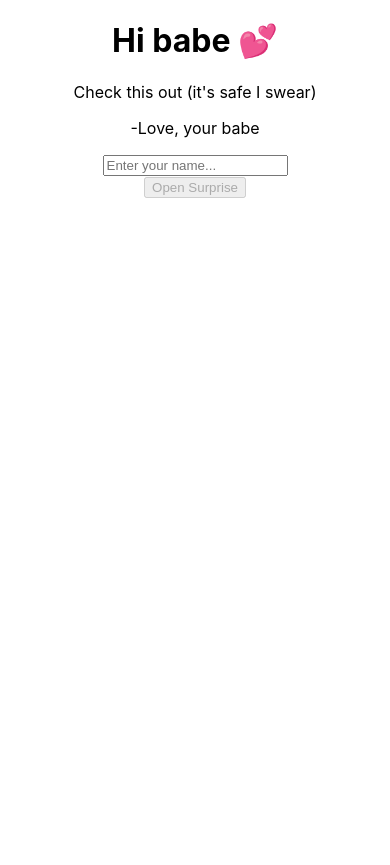
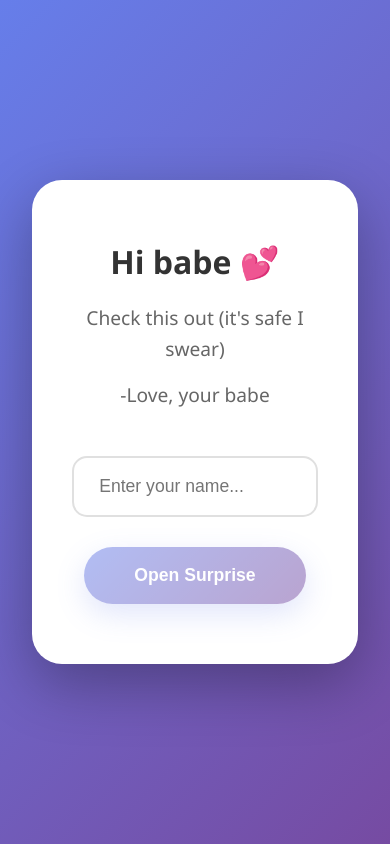
Before and after one commit to APXs-01/valentine, a React (Create React App) app in the folder client/: page / in a window 390 px wide. After the commit the page ends 844 px from the top, so only its background shows below. Built offline with nearby package versions, Linux system fonts and the light colour scheme.

Commit message:
update App.css

```diff
--- a/client/src/App.css
+++ b/client/src/App.css
@@ -1,38 +1,379 @@
+* {
+  margin: 0;
+  padding: 0;
+  box-sizing: border-box;
+}
+
+body {
+  font-family: 'Segoe UI', Tahoma, Geneva, Verdana, sans-serif;
+  background: linear-gradient(135deg, #667eea 0%, #764ba2 100%);
+  min-height: 100vh;
+  display: flex;
+  justify-content: center;
+  align-items: center;
+  overflow-x: hidden;
+}
+
 .App {
+  width: 100%;
+  min-height: 100vh;
+  display: flex;
+  justify-content: center;
+  align-items: center;
+}
+
+.container {
+  text-align: center;
+  max-width: 600px;
+  width: 90%;
+}
+
+.screen {
+  animation: fadeIn 0.8s ease-in-out;
+}
+
+@keyframes fadeIn {
+  from {
+    opacity: 0;
+    transform: scale(0.9);
+  }
+  to {
+    opacity: 1;
+    transform: scale(1);
+  }
+}
+
+/* Welcome Screen */
+.welcome-screen {
+  background: white;
+  padding: 60px 40px;
+  border-radius: 30px;
+  box-shadow: 0 20px 60px rgba(0, 0, 0, 0.3);
+}
+
+.welcome-screen h1 {
+  font-size: 2.5em;
+  margin-bottom: 20px;
+  color: #333;
+}
+
+.welcome-screen p {
+  font-size: 1.2em;
+  margin-bottom: 15px;
+  color: #666;
+  line-height: 1.6;
+}
+
+.name-input {
+  width: 100%;
+  max-width: 400px;
+  padding: 18px 25px;
+  font-size: 1.1em;
+  border: 2px solid #e0e0e0;
+  border-radius: 15px;
+  margin: 30px auto 20px;
+  outline: none;
+  transition: all 0.3s;
+}
+
+.name-input:focus {
+  border-color: #667eea;
+  box-shadow: 0 0 0 3px rgba(102, 126, 234, 0.1);
+}
+
+.surprise-btn {
+  display: inline-block;
+  padding: 18px 50px;
+  background: linear-gradient(135deg, #667eea 0%, #764ba2 100%);
+  color: white;
+  border: none;
+  border-radius: 50px;
+  font-size: 1.1em;
+  font-weight: bold;
+  cursor: pointer;
+  transition: all 0.3s;
+  box-shadow: 0 10px 30px rgba(102, 126, 234, 0.4);
+  margin-top: 10px;
+}
+
+.surprise-btn:hover:not(:disabled) {
+  transform: translateY(-3px);
+  box-shadow: 0 15px 40px rgba(102, 126, 234, 0.6);
+}
+
+.surprise-btn:disabled {
+  opacity: 0.5;
+  cursor: not-allowed;
+}
+
+/* Question Screens */
+.question-screen {
+  background: white;
+  padding: 50px 40px;
+  border-radius: 30px;
+  box-shadow: 0 20px 60px rgba(0, 0, 0, 0.3);
+  min-height: 600px;
+}
+
+.emoji-box {
+  width: 280px;
+  height: 280px;
+  margin: 0 auto 40px;
+  background: #f0f0f0;
+  border-radius: 20px;
+  display: flex;
+  align-items: center;
+  justify-content: center;
+  font-size: 120px;
+  animation: bounce 2s infinite;
+}
+
+@keyframes bounce {
+  0%, 100% { transform: translateY(0); }
+  50% { transform: translateY(-15px); }
+}
+
+.question-text {
+  font-size: 1.8em;
+  margin-bottom: 20px;
+  color: #333;
+  font-weight: 500;
+}
+
+.warning-text {
+  color: #e74c3c;
+  font-size: 1.2em;
+  margin-bottom: 30px;
+  font-weight: 600;
+}
+
+.button-container {
+  display: flex;
+  gap: 20px;
+  justify-content: center;
+  align-items: center;
+  flex-wrap: wrap;
+  margin-top: 30px;
+  position: relative;
+  min-height: 80px;
+}
+
+.answer-btn {
+  padding: 22px 70px;
+  font-size: 1.8em;
+  background: linear-gradient(135deg, #ff6b6b 0%, #ff5252 100%);
+  color: white;
+  border: none;
+  border-radius: 15px;
+  cursor: pointer;
+  transition: all 0.3s;
+  font-weight: bold;
+  box-shadow: 0 8px 25px rgba(255, 107, 107, 0.4);
+}
+
+.answer-btn:hover {
+  transform: translateY(-3px);
+  box-shadow: 0 12px 35px rgba(255, 107, 107, 0.6);
+}
+
+.no-btn {
+  padding: 22px 70px;
+  font-size: 1.8em;
+  background: #e8eef3;
+  color: #2d3436;
+  border: none;
+  border-radius: 15px;
+  cursor: pointer;
+  transition: transform 0.3s ease;
+  font-weight: 600;
+  box-shadow: 0 5px 15px rgba(0, 0, 0, 0.1);
+  position: relative;
+}
+
+.no-btn:hover {
+  background: #dfe6e9;
+}
+
+/* Celebration Screen */
+.celebration-screen {
+  background: white;
+  padding: 60px 40px;
+  border-radius: 30px;
+  box-shadow: 0 20px 60px rgba(0, 0, 0, 0.3);
+  position: relative;
+  overflow: hidden;
+}
+
+.celebration-screen h1 {
+  font-size: 4em;
+  color: #ff4757;
+  margin-bottom: 20px;
+  animation: celebrateText 1s ease-in-out;
+}
+
+@keyframes celebrateText {
+  0% { transform: scale(0); }
+  50% { transform: scale(1.2); }
+  100% { transform: scale(1); }
+}
+
+.firework {
+  font-size: 3em;
+  animation: fireworkExplosion 1s ease-out;
+}
+
+@keyframes fireworkExplosion {
+  0% {
+    transform: scale(0);
+    opacity: 1;
+  }
+  100% {
+    transform: scale(2);
+    opacity: 0;
+  }
+}
+
+.subtitle {
+  font-size: 1.3em;
+  color: #666;
+  margin-top: 10px;
+}
+
+/* Confetti */
+.confetti {
+  position: fixed;
+  width: 10px;
+  height: 10px;
+  position: absolute;
+  animation: confettiFall 3s linear infinite;
+}
+
+@keyframes confettiFall {
+  to {
+    transform: translateY(100vh) rotate(360deg);
+  }
+}
+
+/* Floating Hearts */
+.floating-hearts {
+  position: fixed;
+  font-size: 2em;
+  animation: floatUp 4s linear infinite;
+  opacity: 0.8;
+}
+
+@keyframes floatUp {
+  0% {
+    transform: translateY(0) rotate(0deg);
+    opacity: 1;
+  }
+  100% {
+    transform: translateY(-100vh) rotate(360deg);
+    opacity: 0;
+  }
+}
+
+/* Admin Dashboard */
+.admin-dashboard {
+  background: white;
+  padding: 40px;
+  border-radius: 20px;
+  max-width: 1200px;
+  width: 95%;
+  max-height: 90vh;
+  overflow-y: auto;
+}
+
+.admin-header {
+  display: flex;
+  justify-content: space-between;
+  align-items: center;
+  margin-bottom: 30px;
+}
+
+.close-btn {
+  padding: 10px 20px;
+  background: #e74c3c;
+  color: white;
+  border: none;
+  border-radius: 8px;
+  cursor: pointer;
+  font-weight: bold;
+}
+
+.stats-grid {
+  display: grid;
+  grid-template-columns: repeat(auto-fit, minmax(200px, 1fr));
+  gap: 20px;
+  margin-bottom: 30px;
+}
+
+.stat-card {
+  background: linear-gradient(135deg, #667eea 0%, #764ba2 100%);
+  color: white;
+  padding: 25px;
+  border-radius: 15px;
   text-align: center;
 }
 
-.App-logo {
-  height: 40vmin;
-  pointer-events: none;
+.stat-card h3 {
+  font-size: 2.5em;
+  margin-bottom: 10px;
 }
 
-@media (prefers-reduced-motion: no-preference) {
-  .App-logo {
-    animation: App-logo-spin infinite 20s linear;
+.stat-card p {
+  font-size: 1.1em;
+  opacity: 0.9;
+}
+
+.responses-table {
+  width: 100%;
+  border-collapse: collapse;
+  margin-top: 20px;
+}
+
+.responses-table th,
+.responses-table td {
+  padding: 15px;
+  text-align: left;
+  border-bottom: 1px solid #e0e0e0;
+}
+
+.responses-table th {
+  background: #f8f9fa;
+  font-weight: 600;
+}
+
+.responses-table tr:hover {
+  background: #f8f9fa;
+}
+
+/* Responsive */
+@media (max-width: 600px) {
+  .welcome-screen h1 {
+    font-size: 2em;
+  }
+
+  .emoji-box {
+    width: 200px;
+    height: 200px;
+    font-size: 90px;
+  }
+
+  .question-text {
+    font-size: 1.4em;
+  }
+
+  .answer-btn, .no-btn {
+    padding: 18px 50px;
+    font-size: 1.4em;
+  }
+
+  .celebration-screen h1 {
+    font-size: 2.5em;
+  }
+
+  .question-screen {
+    min-height: 500px;
   }
 }
-
-.App-header {
-  background-color: #282c34;
-  min-height: 100vh;
-  display: flex;
-  flex-direction: column;
-  align-items: center;
-  justify-content: center;
-  font-size: calc(10px + 2vmin);
-  color: white;
-}
-
-.App-link {
-  color: #61dafb;
-}
-
-@keyframes App-logo-spin {
-  from {
-    transform: rotate(0deg);
-  }
-  to {
-    transform: rotate(360deg);
-  }
-}
```
